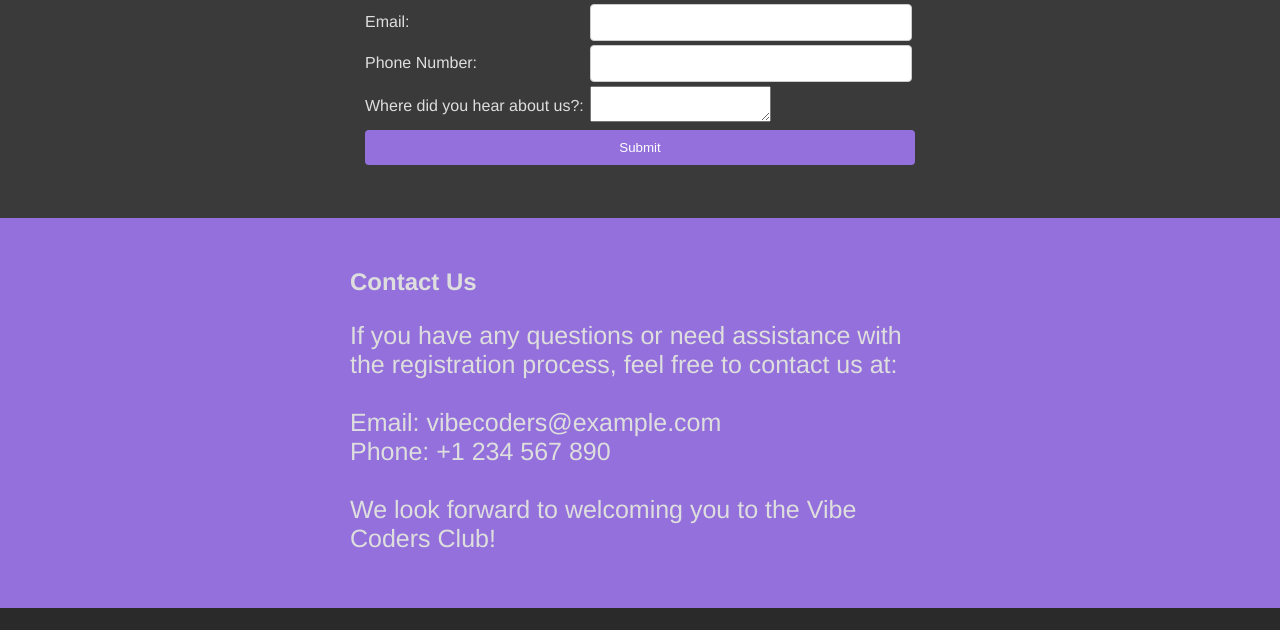
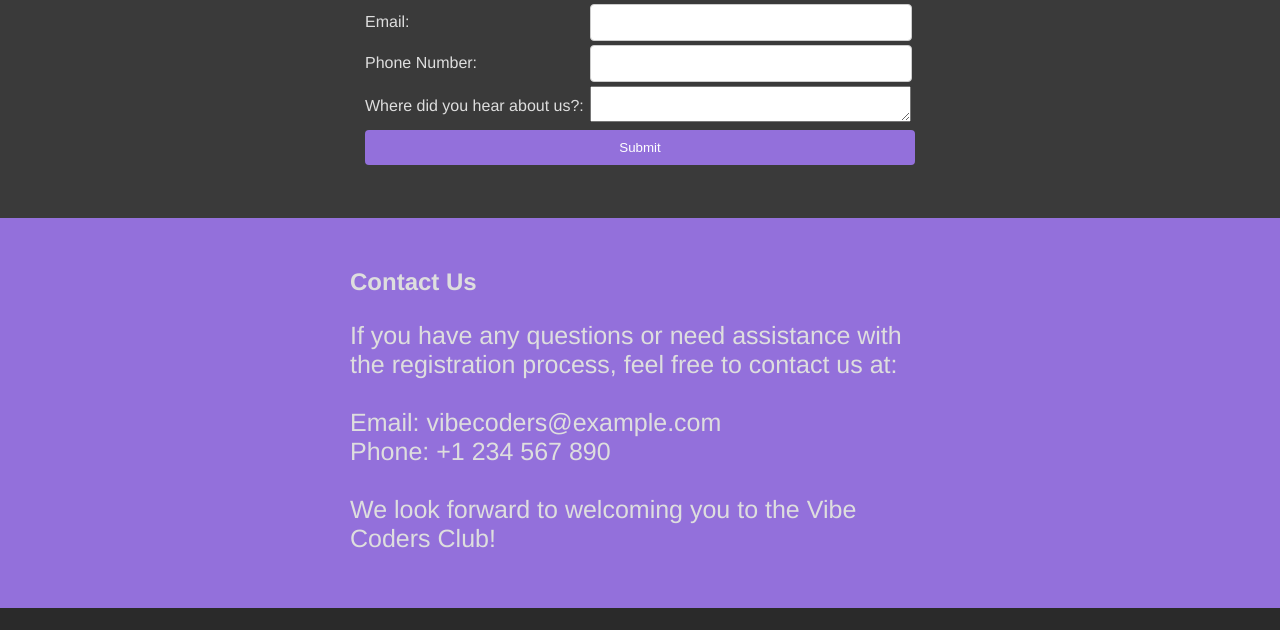
Before and after one commit to ds526-student/compx225_A1, a plain HTML site: page frontend/html/registration.html in a window 1280 px wide. Shown: the part 1177-1807 px from the top of the page. Drawn offline with Linux system fonts and the light colour scheme.

Commit message:
small registration adjustment

```diff
--- a/frontend/html/registration.html
+++ b/frontend/html/registration.html
@@ -71,7 +71,7 @@
                         </tr>
                         <tr>
                             <td>Where did you hear about us?:</td>
-                            <td><textarea id="info" name="info" rows="2"></textarea></td>
+                            <td><textarea id="info" name="info" rows="2" style="width: 315px;"></textarea></td>
                         </tr>
                         <tr>
                             <td colspan="2"><button type="submit">Submit</button></td>
```
